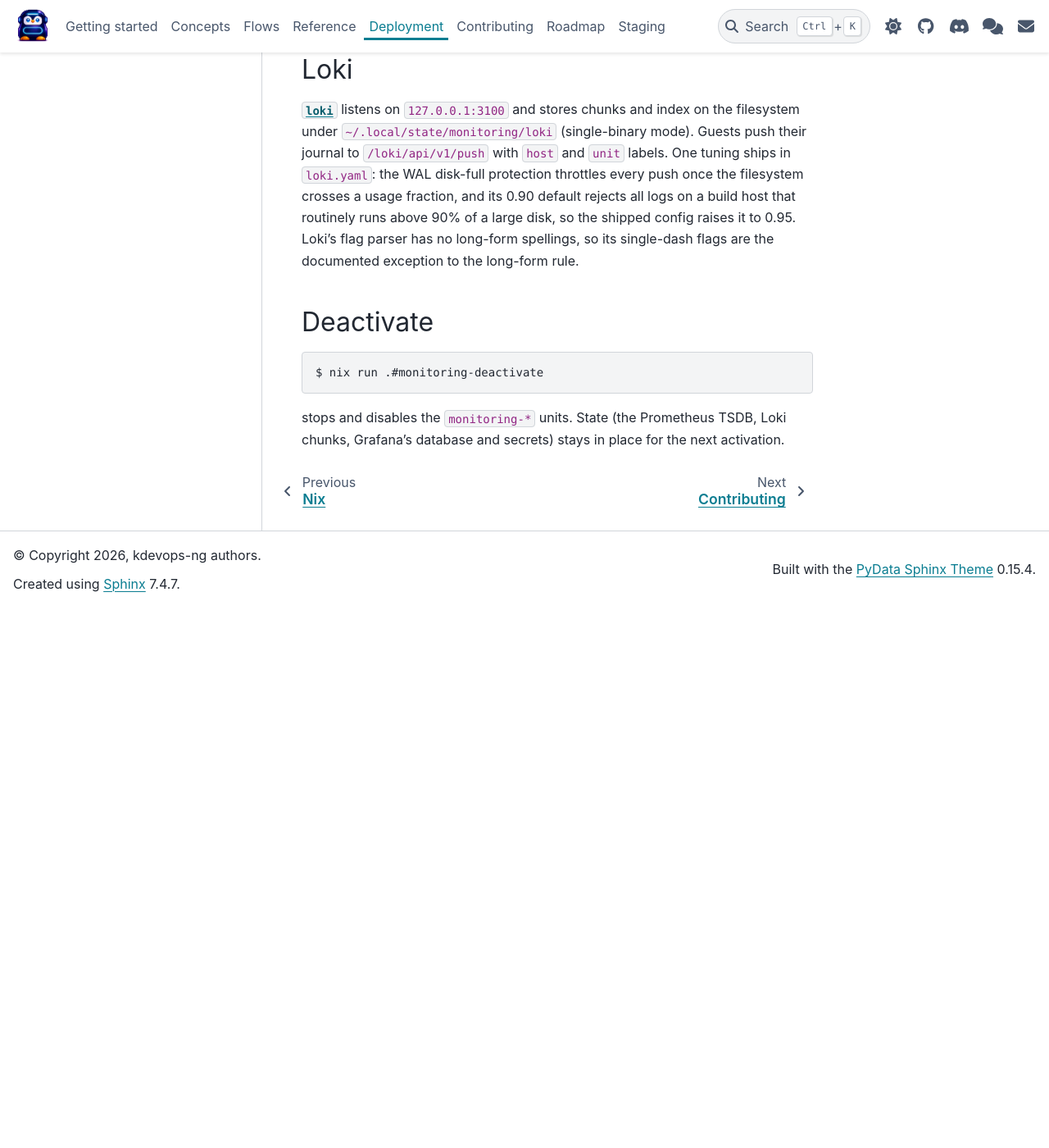
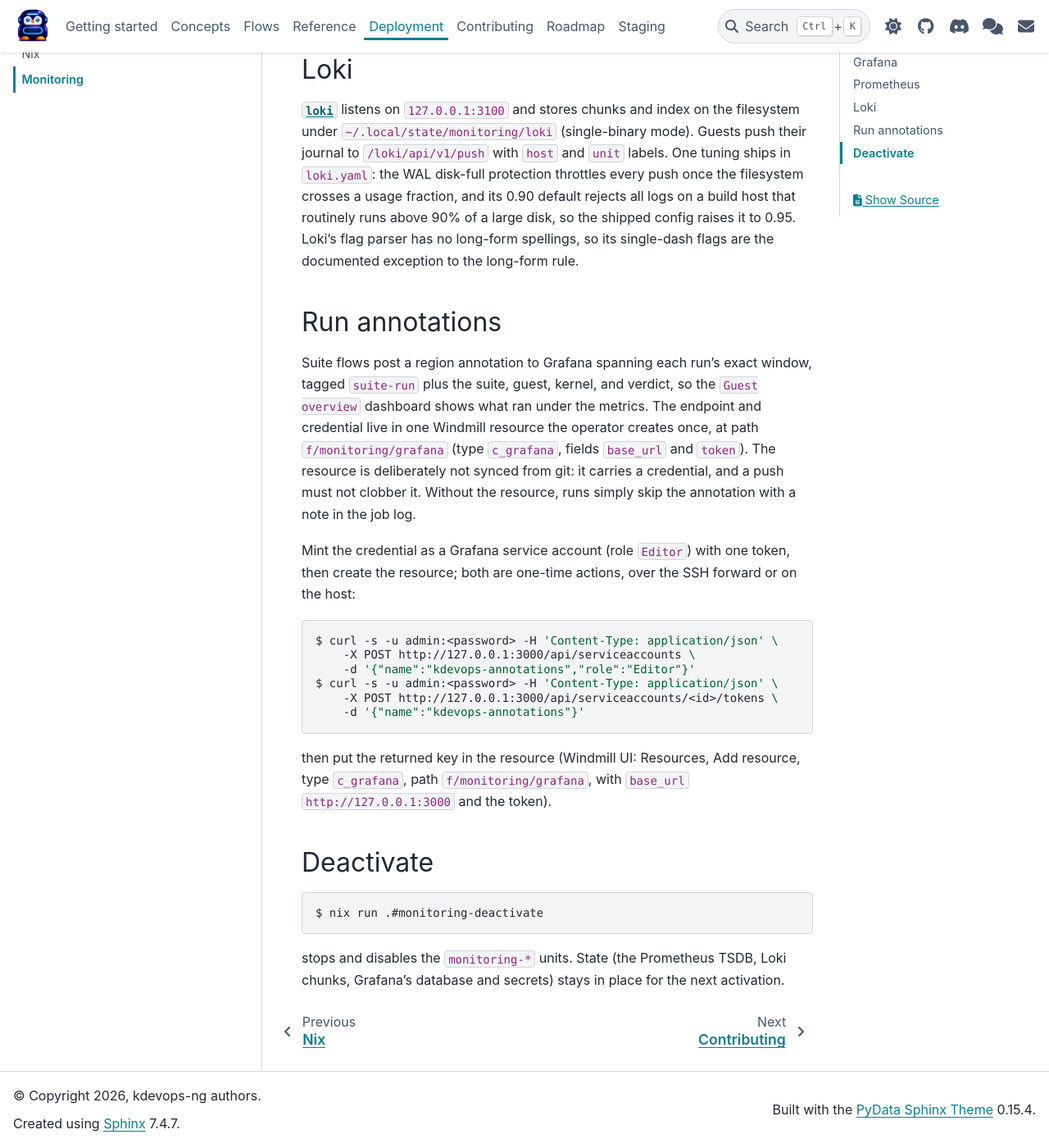
Before and after one commit to dagomez137/kdevops-ng, a Sphinx documentation site: the page built from docs/deployment/monitoring.rst, in a window 1280 px wide and 1400 px high, scrolled down 1982 px. Shown: the whole window at 82% size. Built offline with Sphinx 7.4.7 and the PyData theme 0.15.4, drawn with Linux system fonts in a browser that asks for light colours; before the commit the page ends 2723 px from its top, so only the background shows below that.

Commit message:
docs: document run annotations
Describe the annotation contract in the shared guests page (the region
over the run window, its tags, and the no-op rule) and add the
one-time operator setup to the monitoring deployment page: mint a
Grafana service account with an Editor token and store it in the
f/monitoring/grafana Windmill resource, which stays out of git so a
push cannot clobber the credential.

Generated-by: Claude AI
Signed-off-by: Daniel Gomez <da.gomez@kernel.org>

```diff
--- a/docs/deployment/monitoring.rst
+++ b/docs/deployment/monitoring.rst
@@ -95,6 +95,35 @@ of a large disk, so the shipped config raises it to 0.95. Loki's flag parser
 has no long-form spellings, so its single-dash flags are the documented
 exception to the long-form rule.
 
+Run annotations
+===============
+
+Suite flows post a region annotation to Grafana spanning each run's exact
+window, tagged ``suite-run`` plus the suite, guest, kernel, and verdict, so
+the ``Guest overview`` dashboard shows what ran under the metrics. The
+endpoint and credential live in one Windmill resource the operator creates
+once, at path ``f/monitoring/grafana`` (type ``c_grafana``, fields
+``base_url`` and ``token``). The resource is deliberately not synced from
+git: it carries a credential, and a push must not clobber it. Without the
+resource, runs simply skip the annotation with a note in the job log.
+
+Mint the credential as a Grafana service account (role ``Editor``) with one
+token, then create the resource; both are one-time actions, over the SSH
+forward or on the host:
+
+.. code-block:: console
+
+   $ curl -s -u admin:<password> -H 'Content-Type: application/json' \
+       -X POST http://127.0.0.1:3000/api/serviceaccounts \
+       -d '{"name":"kdevops-annotations","role":"Editor"}'
+   $ curl -s -u admin:<password> -H 'Content-Type: application/json' \
+       -X POST http://127.0.0.1:3000/api/serviceaccounts/<id>/tokens \
+       -d '{"name":"kdevops-annotations"}'
+
+then put the returned key in the resource (Windmill UI: Resources, Add
+resource, type ``c_grafana``, path ``f/monitoring/grafana``, with
+``base_url`` ``http://127.0.0.1:3000`` and the token).
+
 Deactivate
 ==========
 
```
Also changed, not shown: docs/flows/guests.rst (+10 -0 lines).
